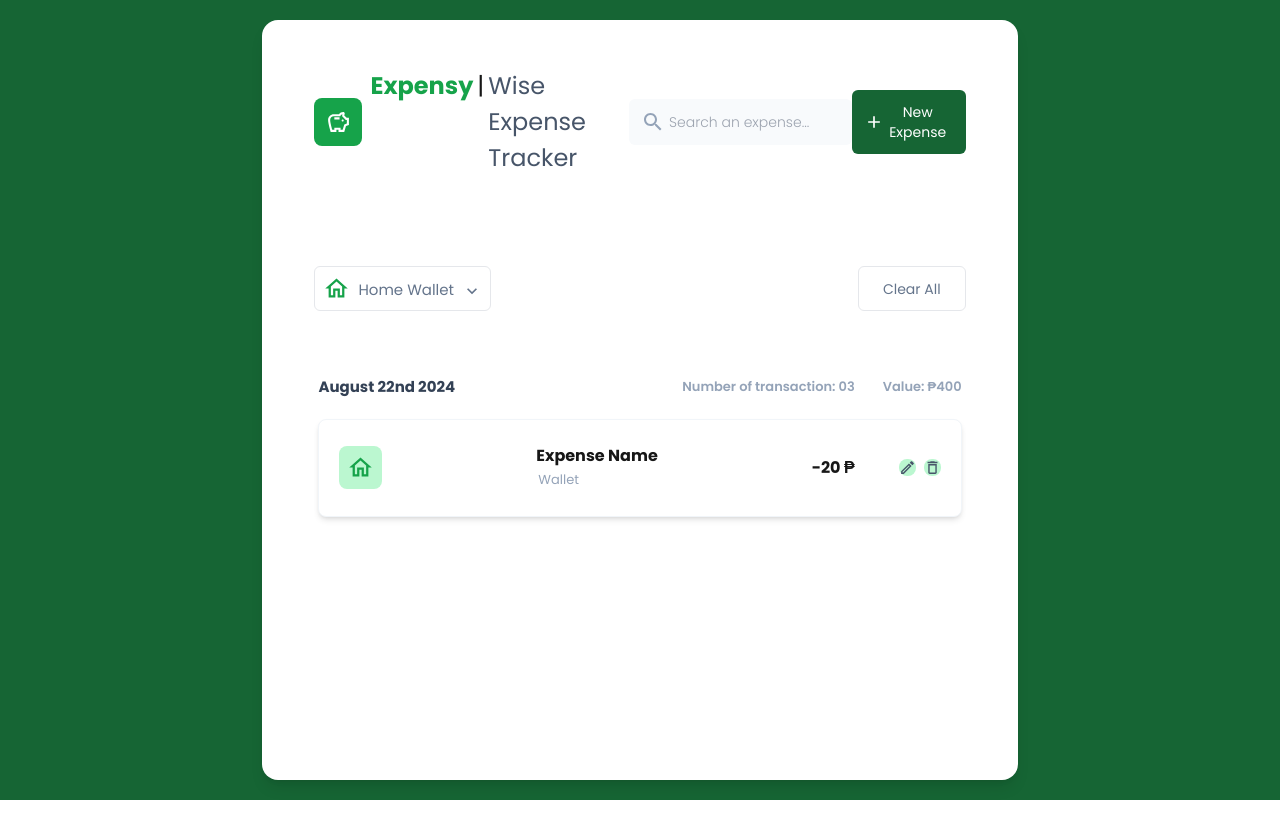
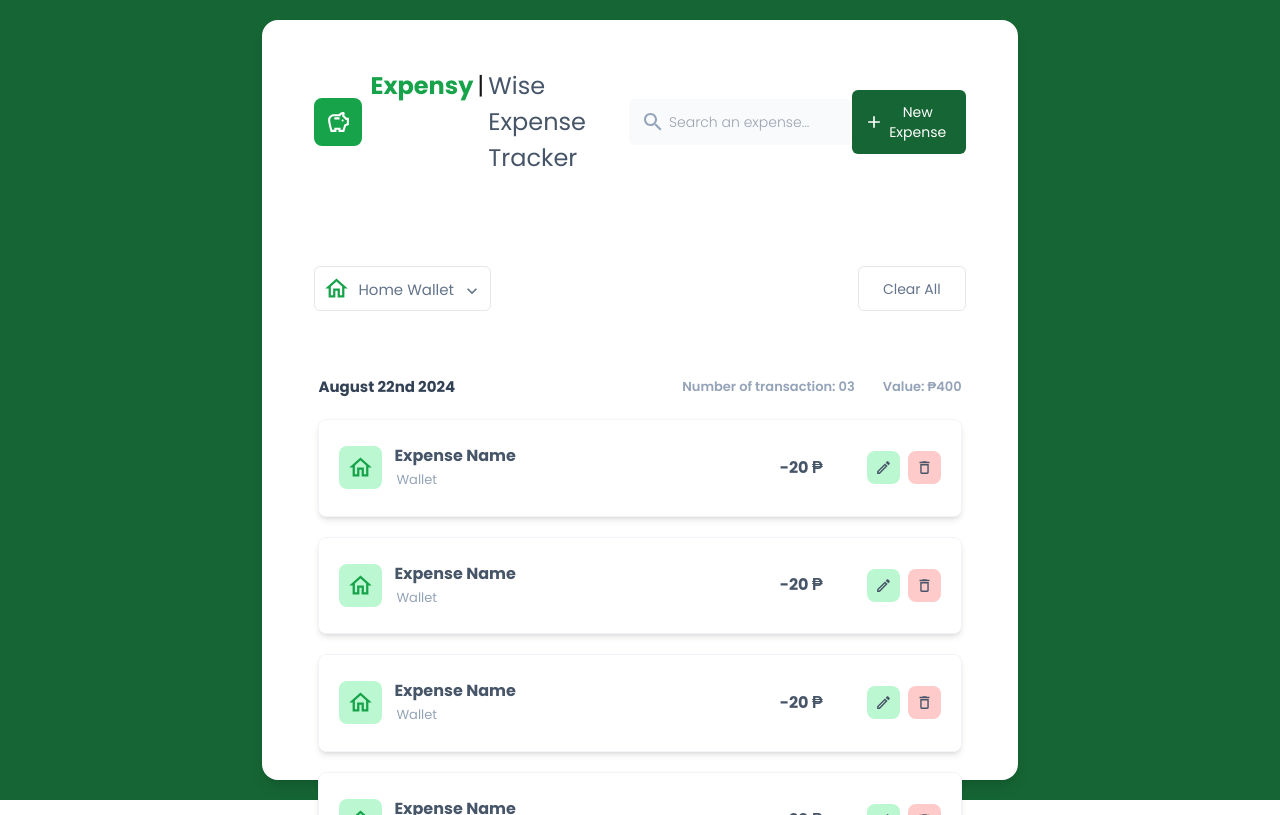
Before and after one commit to micah3252625/expensy, a Next.js app: page / in a window 1280 px wide. Built offline with nearby package versions, Linux system fonts and the light colour scheme.

Commit message:
Fix some misplace elements in the UI

```diff
--- a/src/app/Components/MainPage/AllExpensesComponents/ExpensesList.tsx
+++ b/src/app/Components/MainPage/AllExpensesComponents/ExpensesList.tsx
@@ -4,6 +4,9 @@ const ExpensesList = () => {
     return (
         <div className="flex p-1 mt-4 items-center flex-col gap-5 h-[400px] overflow-y-auto">
             <SingleExpense />
+            <SingleExpense />
+            <SingleExpense />
+            <SingleExpense />
         </div>
     )
 }
--- a/src/app/Components/MainPage/AllExpensesComponents/SingleExpense.tsx
+++ b/src/app/Components/MainPage/AllExpensesComponents/SingleExpense.tsx
@@ -4,35 +4,33 @@ import DeleteOutlinedIcon from "@mui/icons-material/DeleteOutlined";
 
 const SingleExpense = () => {
     return (
-        <div
-            className="w-full bg-white rounded-lg border border-slate-100 shadow-md flex gap-3 items-center justify-between p-5 py-6">
-            {/*Wallet Icon*/}
+        <div className="w-full bg-white rounded-lg border border-slate-100 shadow-md flex gap-3 items-center justify-between p-5 py-6">
             <div className="flex gap-3 items-center">
+                {/*Wallet Icon*/}
                 <div>
                     <div className="bg-green-200 rounded-lg p-2 flex items-center justify-center">
-                        <HomeOutlinedIcon className="text-green-600" sx={{fontSize: "27px"}}/>
+                        <HomeOutlinedIcon className="text-green-600" sx={{ fontSize: "27px" }} />
+                    </div>
+                </div>
+                {/*Wallet Name*/}
+                <div className="flex flex-col">
+                    <span className="font-bold text-slate-600">Expense Name</span>
+                    <div className="flex">
+                        <span className="text-slate-400 text-[13px] p-[2px]">Wallet</span>
                     </div>
                 </div>
             </div>
-            {/*Wallet Name*/}
-            <div className="flex flex-col">
-                <span className="font-bold">Expense Name</span>
-                <div className="flex">
-                    <span className="text-slate-400 text-[13px] p-[2px]">Wallet</span>
-                </div>
-            </div>
+
             <div className="flex gap-11 font-bold items-center">
-                <span className="text-[16px]">-20 ₱</span>
+                <span className="text-[16px] text-slate-600">-20 ₱</span>
                 <div className="flex gap-2 items-center">
                     {/*Edit Button*/}
-                    <div
-                        className="rounded-lg flex items-center justify-center cursor-pointer bg-green-200 hover:bg-green-300">
-                        <EditOutlinedIcon sx={{fontSize: "17px"}} className="text-slate-600"/>
+                    <div className="rounded-lg p-2 flex items-center justify-center cursor-pointer bg-green-200 hover:bg-green-300">
+                        <EditOutlinedIcon sx={{ fontSize: "17px" }} className="text-slate-600" />
                     </div>
                     {/*Delete Button*/}
-                    <div
-                        className="rounded-lg flex items-center justify-center cursor-pointer bg-green-200 hover:bg-green-300">
-                        <DeleteOutlinedIcon sx={{fontSize: "17px"}} className="text-slate-600"/>
+                    <div className="rounded-lg p-2 flex items-center justify-center cursor-pointer bg-red-200 hover:bg-red-300">
+                        <DeleteOutlinedIcon sx={{ fontSize: "17px" }} className="text-slate-600" />
                     </div>
                 </div>
             </div>
```
